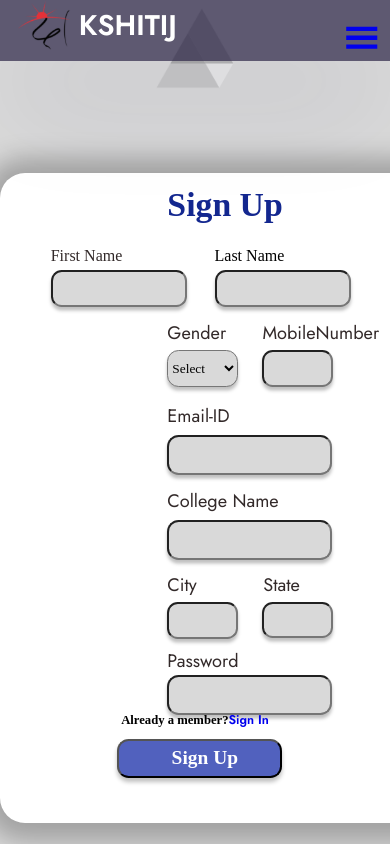
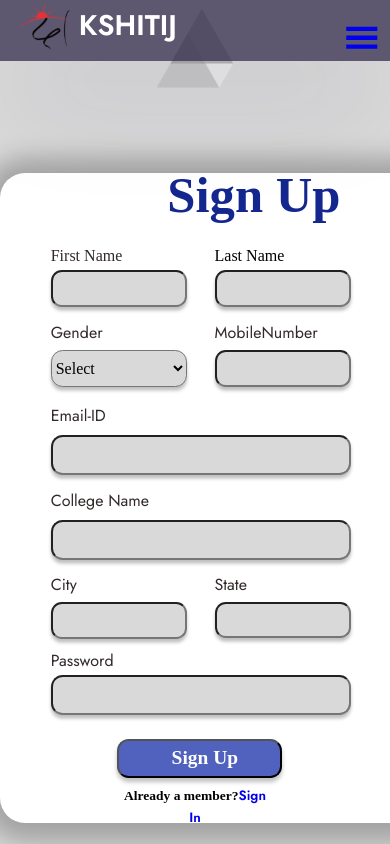
Before and after one commit to ipash185/CA_Portal_24, a React (Create React App) app: page /SignUp in a window 390 px wide. Built offline with nearby package versions, Linux system fonts and the light colour scheme; no server answers.

Commit message:
Made  Sign pages responsive and fixed Navbar

```diff
--- a/src/components/navbar/navbar.module.css
+++ b/src/components/navbar/navbar.module.css
@@ -38,6 +38,7 @@ li {
   background-color: #302849b9;;
   position: absolute;
   z-index: 40;
+  position: fixed;
 }
 
 .logo {
--- a/src/pages/SignIn/Sign.module.css
+++ b/src/pages/SignIn/Sign.module.css
@@ -40,8 +40,17 @@ body {
   background-image: url("div background.png");
    }
 
-   .SideDivT {
-position:relative;
+   .SignSide h1 {
+position: absolute;
+top:50vh;
+left:1.5vw;
+font-size:2.9rem;
+   }
+   .SignSide img {
+    position:absolute;
+    height:50vh;
+    width:30vw;
+    left:0.5vw;
    }
    .SignIn {
     position:absolute;
@@ -62,11 +71,11 @@ position:relative;
   height: 4vh;
   width: 100%;
   left: 42.916vw;
-  top: 22vh;
+  top: 21vh;
   position:absolute;
   border-radius: nullpx;
   font-family: Montserrat;
-  font-size: 4vh;
+  font-size: 6vh;
   font-weight: 600;
   line-height: 37px;
   letter-spacing: 0em;
@@ -509,28 +518,29 @@ background:#D9D9D9;
   }
   @media screen and (max-width:768px){
     .Linksto {
-      font-size: 1.5vh;
-      top:84vh;
+      font-size: 1.6vh;
+      top:93vh;
       left:30vw;
     }
     .RememberMe,.ForgotPassword {
       font-size: 1.7vh;
     }
-    .FormLabel1,.FormLabel3,.FormLabel4,.FormLabel5,.In1,.In3,.In4,.In5 {
+    .FormLabel1,.FormLabel3,.In3,.PLabel3,.FormLabel4,.PLabel5,.PLabel7,.PIn7,.PLabel6,.PIn6,.PLabel9,.PIn9,.In1,.PIn3,.In4,.PIn5 {
       left:13vw;
       font-size:1.9vh;
     }
-    .In3,.In4,.In5 {
-      width:78vw;
+    .PIn5,.PIn6,.PIn9,.In3,.In4 {
+      width:77vw;
     }
-    .In1,.In2 {
+    .In1,.In2,.PIn3,.PIn4,.PIn7,.PIn8 {
       width:35vw;
 
     }
-    .FormLabel2,.In2 {
+    .FormLabel2,.In2,.PLabel4,.PIn4,.PIn8,.PLabel8 {
       font-size: 1.9vh;
       left:55vw;
     }
+
     .SignSide {
       display:none;
     }
@@ -550,7 +560,8 @@ background:#D9D9D9;
       left:72vw;
     }
     .SignInB {
-      left:30vw;
+      left:21vw;
+      width:60vw;
     }
     .SignInT{
       left:46vw;
--- a/src/pages/SignIn/SignUp.js
+++ b/src/pages/SignIn/SignUp.js
@@ -53,7 +53,7 @@ const SignUp = () => {
       <div className={styles.SignIn}></div>
       <div className={styles.SignSide}>
         <img src={img1} />
-        <div className='SideDivT'><h1>CA Programme Registration</h1></div>
+        <h1>CA Programme Registration</h1>
       </div>
       <div className={styles.Sign}>Sign Up</div>
 
```
